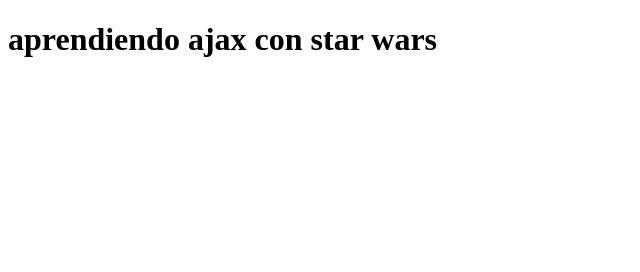
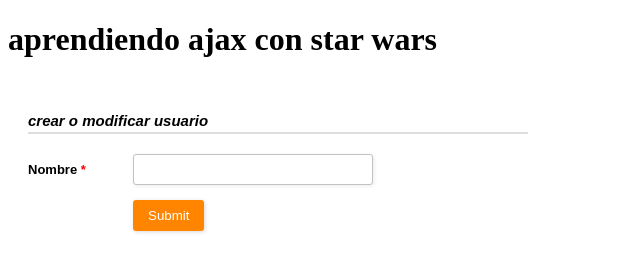
Before and after one commit to expertic-heisohn/ajax, a plain HTML site: page index.html in a window 1280 px wide. Shown: the whole page, without its empty margins (0-640 px from the left). Drawn offline with Linux system fonts and the light colour scheme; no server answers.

Commit message:
crear usuario

```diff
--- a/index.html
+++ b/index.html
@@ -8,13 +8,132 @@
       td {
         border: 1px solid black;
       }
+
+      .form-style-2 {
+        max-width: 500px;
+        padding: 20px 12px 10px 20px;
+        font: 13px Arial, Helvetica, sans-serif;
+      }
+      .form-style-2-heading {
+        font-weight: bold;
+        font-style: italic;
+        border-bottom: 2px solid #ddd;
+        margin-bottom: 20px;
+        font-size: 15px;
+        padding-bottom: 3px;
+      }
+      .form-style-2 label {
+        display: block;
+        margin: 0px 0px 15px 0px;
+      }
+      .form-style-2 label > span {
+        width: 100px;
+        font-weight: bold;
+        float: left;
+        padding-top: 8px;
+        padding-right: 5px;
+      }
+      .form-style-2 span.required {
+        color: red;
+      }
+      .form-style-2 .tel-number-field {
+        width: 40px;
+        text-align: center;
+      }
+      .form-style-2 input.input-field,
+      .form-style-2 .select-field {
+        width: 48%;
+      }
+      .form-style-2 input.input-field,
+      .form-style-2 .tel-number-field,
+      .form-style-2 .textarea-field,
+      .form-style-2 .select-field {
+        box-sizing: border-box;
+        -webkit-box-sizing: border-box;
+        -moz-box-sizing: border-box;
+        border: 1px solid #c2c2c2;
+        box-shadow: 1px 1px 4px #ebebeb;
+        -moz-box-shadow: 1px 1px 4px #ebebeb;
+        -webkit-box-shadow: 1px 1px 4px #ebebeb;
+        border-radius: 3px;
+        -webkit-border-radius: 3px;
+        -moz-border-radius: 3px;
+        padding: 7px;
+        outline: none;
+      }
+      .form-style-2 .input-field:focus,
+      .form-style-2 .tel-number-field:focus,
+      .form-style-2 .textarea-field:focus,
+      .form-style-2 .select-field:focus {
+        border: 1px solid #0c0;
+      }
+      .form-style-2 .textarea-field {
+        height: 100px;
+        width: 55%;
+      }
+      .form-style-2 input[type="submit"],
+      .form-style-2 input[type="button"] {
+        border: none;
+        padding: 8px 15px 8px 15px;
+        background: #ff8500;
+        color: #fff;
+        box-shadow: 1px 1px 4px #dadada;
+        -moz-box-shadow: 1px 1px 4px #dadada;
+        -webkit-box-shadow: 1px 1px 4px #dadada;
+        border-radius: 3px;
+        -webkit-border-radius: 3px;
+        -moz-border-radius: 3px;
+      }
+      .form-style-2 input[type="submit"]:hover,
+      .form-style-2 input[type="button"]:hover {
+        background: #ea7b00;
+        color: #fff;
+      }
     </style>
   </head>
   <body>
     <h1>aprendiendo ajax con star wars</h1>
+    <div class="form-style-2">
+      <h2 class="form-style-2-heading">crear o modificar usuario</h2>
+      <form id="formulario">
+        <label for="nombre"
+          ><span>Nombre <span class="required">*</span></span
+          ><input type="text" class="input-field" id="nombre" name="nombre"
+        /></label>
+        <label><span> </span><input type="submit" value="Submit"/></label>
+      </form>
+    </div>
     <div id="container"></div>
     <script>
       const container = document.getElementById("container");
+      const formulario = document.getElementById("formulario");
+      const inputNombre = document.getElementById("nombre");
+
+      formulario.onsubmit = async function crearUsuario(evento) {
+        evento.preventDefault();
+        const nombreUsuario = evento.target[0].value;
+        console.log({ evento, nombre });
+        const data = { nombre: nombreUsuario };
+
+        try {
+          const response = await fetch(
+            "https://bootcamp-dia-3.camilomontoyau.now.sh/usuarios",
+            {
+              method: "POST", // or 'PUT'
+              body: JSON.stringify(data), // data can be `string` or {object}!
+              headers: {
+                "Content-Type": "application/json"
+              }
+            }
+          );
+          const usuario = await response.json();
+          console.log("este es el resultado del POST = ", usuario);
+          listarUsuarios();
+          inputNombre.value = "";
+        } catch (error) {
+          console.error("Error:", error);
+        }
+      };
 
       function pintarTablaParaListar(usuarios) {
         if (usuarios && usuarios.length) {
```
Lines whose indentation alone changed are shown as unchanged.
